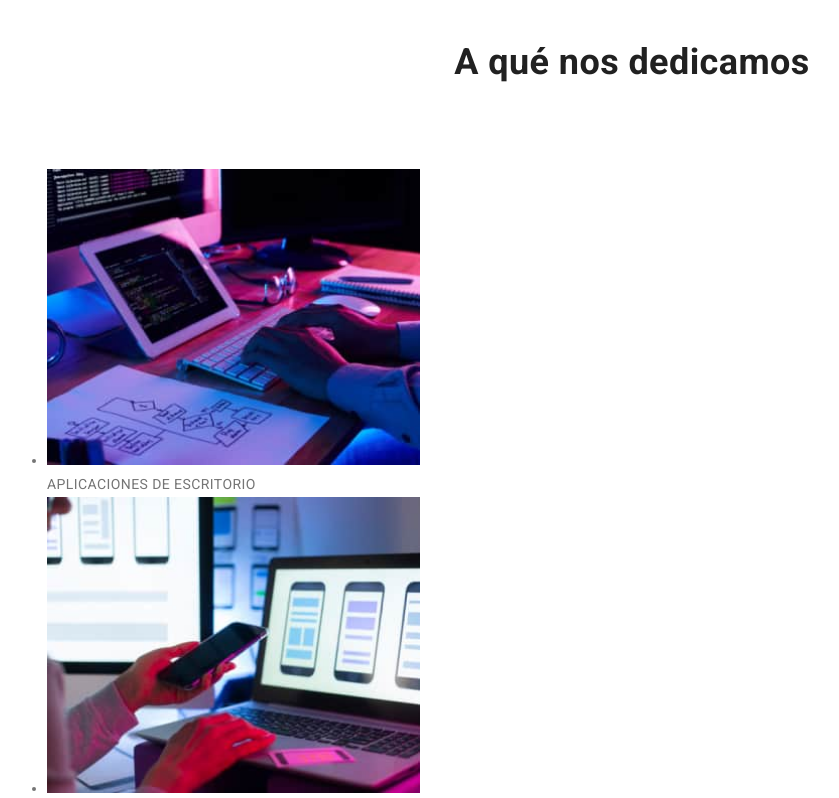
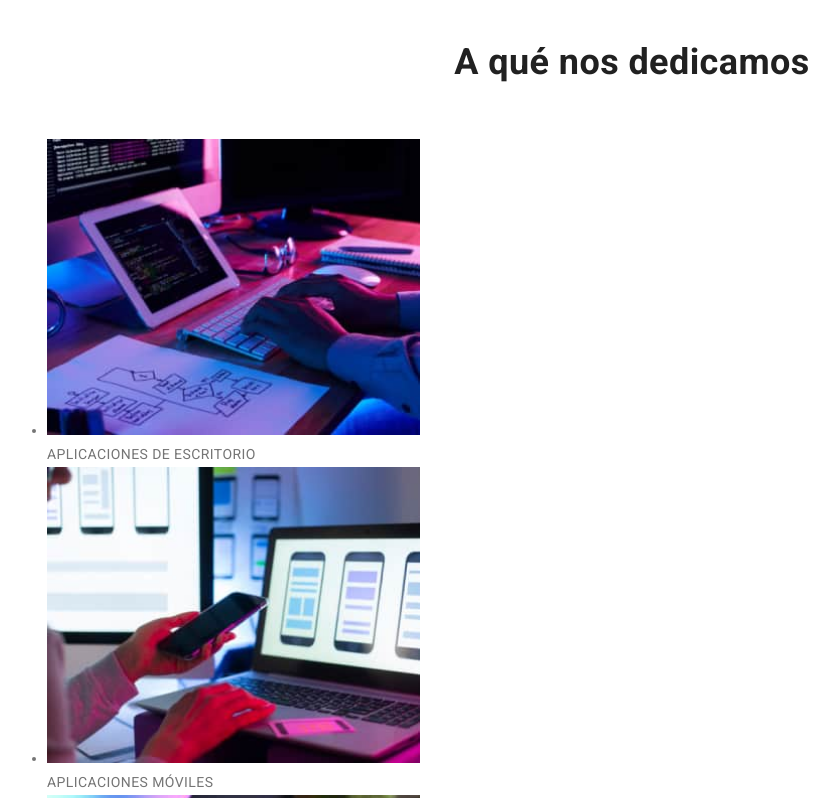
Before and after one commit to AlejaEJ/goit-markup-hw-07, a plain HTML site: page index.html in a window 1280 px wide. Shown: the part 1060-1858 px from the top of the page, without its empty margins (8-847 px from the left). Drawn offline with nearby package versions, Linux system fonts and the light colour scheme.

Commit message:
Modified Document

```diff
--- a/index.html
+++ b/index.html
@@ -193,7 +193,7 @@
       <section class="section section__item">
         <h2>A qué nos dedicamos</h2>
         <div class="container">
-          <ul class="section">
+          <ul class="">
             <li>
               <img src="./Images/image1.jpg" alt="iPad with keyboard over a wood table" width="373"/>
               <p>APLICACIONES DE ESCRITORIO</p>
```
